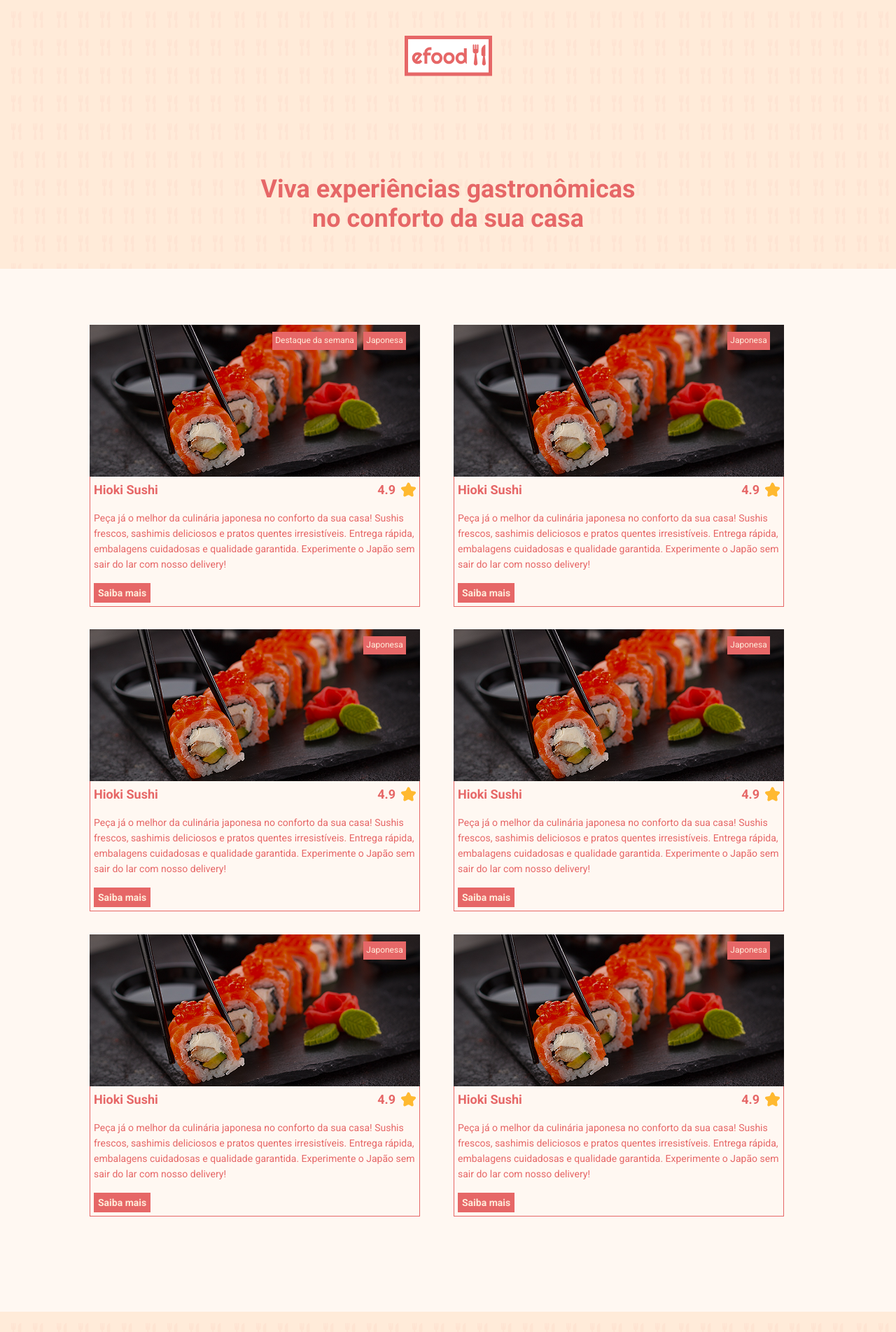
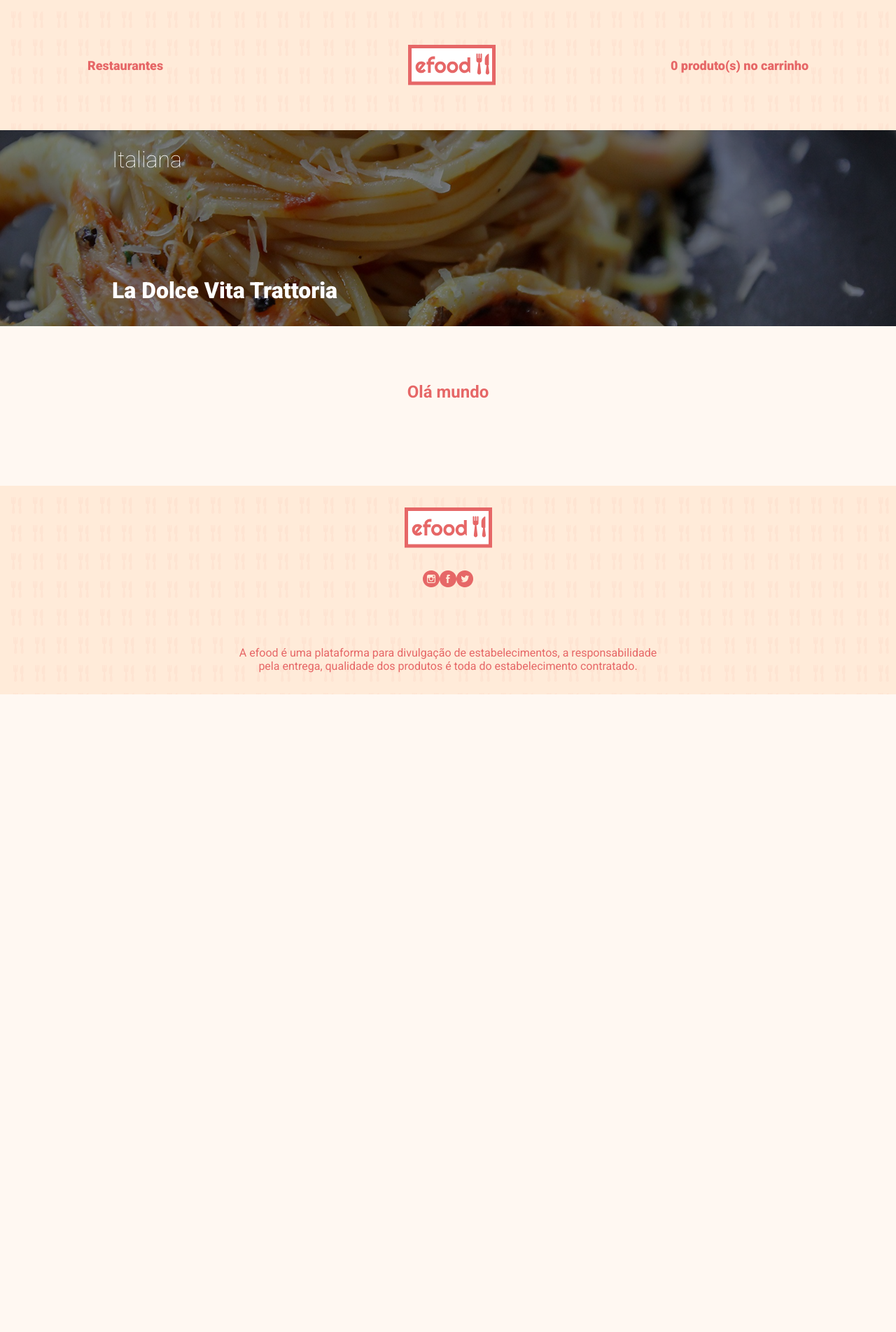
Before and after one commit to ThiagoBdev/Efood, a React (Create React App) app: page /perfil in a window 1280 px wide. Shown: the top 1903 px of the page at 70% size. After the commit the page ends 992 px from the top, so only its background shows below. Built offline with nearby package versions, Linux system fonts and the light colour scheme.

Commit message:
criando a nova pagina 'Perfil'

```diff
--- a/src/App.tsx
+++ b/src/App.tsx
@@ -1,18 +1,44 @@
+import { BrowserRouter as Router, Routes, Route } from "react-router-dom";
 import Header from "./components/Header";
 import ListadeRestaurantes from "./components/Cardapio";
 import { GlobalCss, Container } from "./styles";
 import Footer from "./components/Footer";
+import Perfil from "./components/Cardapio_Perfil";
+import NovoHeader from "./components/Header_Perfil";
+import Banner from "./components/Banner";
 
 function App() {
   return (
+    <Router>
+      <GlobalCss />
+      <Routes>
+        <Route
+          path="/"
+          element={
             <>
-      <GlobalCss />
               <Header />
               <Container>
                 <ListadeRestaurantes />
               </Container>
               <Footer />
             </>
+          }
+        />
+        <Route
+          path="/perfil"
+          element={
+            <>
+              <NovoHeader />
+              <Banner />
+              <Container>
+                <Perfil />
+              </Container>
+              <Footer />
+            </>
+          }
+        />
+      </Routes>
+    </Router>
   );
 }
 
--- /dev/null
+++ b/src/components/Banner/index.tsx
@@ -0,0 +1,10 @@
+import { Categoria, Container, NomeLoja } from "./styles"
+
+const Banner = () => (
+    <Container>
+        <Categoria>Italiana</Categoria>
+        <NomeLoja>La Dolce Vita Trattoria</NomeLoja>
+    </Container>
+)
+
+export default Banner
--- /dev/null
+++ b/src/components/Banner/styles.ts
@@ -0,0 +1,32 @@
+import styled from "styled-components";
+import massa from "../../assets/images/massa2.png"
+import { cores } from "../../styles";
+
+export const Container = styled.div`
+    display: flex;
+    flex-direction: column;
+    justify-content: space-between;
+    background-image: linear-gradient(rgba(0, 0, 0, 0.5), rgba(0, 0, 0, 0.5)), url(${massa});
+    background-size: cover;
+    background-repeat: no-repeat;
+    width: 100%;
+    height: 280px;
+`
+
+export const Categoria = styled.h3`
+    color: ${cores.brancofundo};
+    font-weight: 100;
+    font-size: 32px;
+    line-height: 37px;
+    margin-top: 24px;
+    margin-left: 160px;
+`
+
+export const NomeLoja = styled.h2`
+    color: ${cores.brancofundo};
+    font-weight: 900;
+    font-size: 32px;
+    line-height: 37px;
+    margin-bottom: 32px;
+    margin-left: 160px;
+`
--- /dev/null
+++ b/src/components/Button/index.tsx
@@ -0,0 +1,28 @@
+import { ButtonContainer, ButtonLink } from "./styles"
+
+type Props = {
+    type: "button" | "link"
+    title: string
+    to?: string
+    onClick?: () => void
+    children: string
+}
+
+
+const Button = ({type,title,to,onClick,children}: Props) => {
+    if (type === "button") {
+        return(
+            <ButtonContainer type="button" title={title} onClick={onClick}>
+                {children}
+            </ButtonContainer>
+        )
+    }
+
+    return(
+        <ButtonLink to={to as string} title={title}>
+            {children}
+        </ButtonLink>
+    )
+}
+
+export default Button
--- /dev/null
+++ b/src/components/Button/styles.ts
@@ -0,0 +1,27 @@
+import styled from "styled-components";
+import { cores } from "../../styles";
+import { Link } from "react-router-dom";
+
+export const ButtonContainer = styled.button`
+    background-color: ${cores.rosa};
+    color: ${cores.rosaletras};
+    font-size: 14px;
+    font-weight: 700;
+    line-height: 16px;
+    border: none;
+    cursor: pointer;
+    text-align: center;
+    padding: 6px;
+`
+
+export const ButtonLink = styled(Link)`
+    background-color: ${cores.rosa};
+    color: ${cores.rosaletras};
+    font-size: 14px;
+    font-weight: 700;
+    line-height: 16px;
+    border: none;
+    cursor: pointer;
+    text-align: center;
+    padding: 6px;
+`
--- a/src/components/Cardapio/index.tsx
+++ b/src/components/Cardapio/index.tsx
@@ -1,6 +1,7 @@
 import * as S from "./styles"
 import imagem from "../../assets/images/sushi.png"
 import estrela from "../../assets/images/estrelaAmarela.png"
+import Button from "../Button"
 
 
 const ListadeRestaurantes = () => (
@@ -24,112 +25,7 @@ const ListadeRestaurantes = () => (
                 frescos, sashimis deliciosos e pratos quentes irresistíveis. Entrega
                 rápida, embalagens cuidadosas e qualidade garantida.
                 Experimente o Japão sem sair do lar com nosso delivery!</S.Descricao>
-                <S.Botao>Saiba mais</S.Botao>
-            </S.Sub_Container>
-        </S.Card>
-        <S.Card>
-            <S.Imagem style={{ backgroundImage: `url(${imagem})` }}>
-                <S.MiniCard>Japonesa</S.MiniCard>
-            </S.Imagem>
-            <S.Sub_Container>
-                <S.MiniContainer>
-                    <div>
-                        <S.Titulo>Hioki Sushi</S.Titulo>
-                    </div>
-                    <S.MiniDiv>
-                        <S.Nota>4.9</S.Nota>
-                        <S.Imagemestrela src={estrela} alt="estrela"></S.Imagemestrela>
-                    </S.MiniDiv>
-                </S.MiniContainer>
-                <S.Descricao>Peça já o melhor da culinária japonesa no conforto da sua casa! Sushis
-                frescos, sashimis deliciosos e pratos quentes irresistíveis. Entrega
-                rápida, embalagens cuidadosas e qualidade garantida.
-                Experimente o Japão sem sair do lar com nosso delivery!</S.Descricao>
-                <S.Botao>Saiba mais</S.Botao>
-            </S.Sub_Container>
-        </S.Card>
-        <S.Card>
-            <S.Imagem style={{ backgroundImage: `url(${imagem})` }}>
-                <S.MiniCard>Japonesa</S.MiniCard>
-            </S.Imagem>
-            <S.Sub_Container>
-                <S.MiniContainer>
-                    <div>
-                        <S.Titulo>Hioki Sushi</S.Titulo>
-                    </div>
-                    <S.MiniDiv>
-                        <S.Nota>4.9</S.Nota>
-                        <S.Imagemestrela src={estrela} alt="estrela"></S.Imagemestrela>
-                    </S.MiniDiv>
-                </S.MiniContainer>
-                <S.Descricao>Peça já o melhor da culinária japonesa no conforto da sua casa! Sushis
-                frescos, sashimis deliciosos e pratos quentes irresistíveis. Entrega
-                rápida, embalagens cuidadosas e qualidade garantida.
-                Experimente o Japão sem sair do lar com nosso delivery!</S.Descricao>
-                <S.Botao>Saiba mais</S.Botao>
-            </S.Sub_Container>
-        </S.Card>
-        <S.Card>
-            <S.Imagem style={{ backgroundImage: `url(${imagem})` }}>
-                <S.MiniCard>Japonesa</S.MiniCard>
-            </S.Imagem>
-            <S.Sub_Container>
-                <S.MiniContainer>
-                    <div>
-                        <S.Titulo>Hioki Sushi</S.Titulo>
-                    </div>
-                    <S.MiniDiv>
-                        <S.Nota>4.9</S.Nota>
-                        <S.Imagemestrela src={estrela} alt="estrela"></S.Imagemestrela>
-                    </S.MiniDiv>
-                </S.MiniContainer>
-                <S.Descricao>Peça já o melhor da culinária japonesa no conforto da sua casa! Sushis
-                frescos, sashimis deliciosos e pratos quentes irresistíveis. Entrega
-                rápida, embalagens cuidadosas e qualidade garantida.
-                Experimente o Japão sem sair do lar com nosso delivery!</S.Descricao>
-                <S.Botao>Saiba mais</S.Botao>
-            </S.Sub_Container>
-        </S.Card>
-        <S.Card>
-            <S.Imagem style={{ backgroundImage: `url(${imagem})` }}>
-                <S.MiniCard>Japonesa</S.MiniCard>
-            </S.Imagem>
-            <S.Sub_Container>
-                <S.MiniContainer>
-                    <div>
-                        <S.Titulo>Hioki Sushi</S.Titulo>
-                    </div>
-                    <S.MiniDiv>
-                        <S.Nota>4.9</S.Nota>
-                        <S.Imagemestrela src={estrela} alt="estrela"></S.Imagemestrela>
-                    </S.MiniDiv>
-                </S.MiniContainer>
-                <S.Descricao>Peça já o melhor da culinária japonesa no conforto da sua casa! Sushis
-                frescos, sashimis deliciosos e pratos quentes irresistíveis. Entrega
-                rápida, embalagens cuidadosas e qualidade garantida.
-                Experimente o Japão sem sair do lar com nosso delivery!</S.Descricao>
-                <S.Botao>Saiba mais</S.Botao>
-            </S.Sub_Container>
-        </S.Card>
-        <S.Card>
-            <S.Imagem style={{ backgroundImage: `url(${imagem})` }}>
-                <S.MiniCard>Japonesa</S.MiniCard>
-            </S.Imagem>
-            <S.Sub_Container>
-                <S.MiniContainer>
-                    <div>
-                        <S.Titulo>Hioki Sushi</S.Titulo>
-                    </div>
-                    <S.MiniDiv>
-                        <S.Nota>4.9</S.Nota>
-                        <S.Imagemestrela src={estrela} alt="estrela"></S.Imagemestrela>
-                    </S.MiniDiv>
-                </S.MiniContainer>
-                <S.Descricao>Peça já o melhor da culinária japonesa no conforto da sua casa! Sushis
-                frescos, sashimis deliciosos e pratos quentes irresistíveis. Entrega
-                rápida, embalagens cuidadosas e qualidade garantida.
-                Experimente o Japão sem sair do lar com nosso delivery!</S.Descricao>
-                <S.Botao>Saiba mais</S.Botao>
+                <Button type="link" to="/Perfil" title="Clique para ver o cardapio">Saiba mais</Button>
             </S.Sub_Container>
         </S.Card>
     </S.Container>
--- a/src/components/Cardapio/styles.ts
+++ b/src/components/Cardapio/styles.ts
@@ -90,18 +90,6 @@ export const Descricao = styled.p`
     padding-bottom: 16px;
 `
 
-export const Botao = styled.button`
-    background-color: ${cores.rosa};
-    color: ${cores.rosaletras};
-    font-size: 14px;
-    font-weight: 700;
-    line-height: 16px;
-    border: none;
-    cursor: pointer;
-    text-align: center;
-    padding: 6px;
-`
-
 export const Nota = styled.span`
     height: 21px;
     padding-right: 8px;
--- /dev/null
+++ b/src/components/Cardapio_Perfil/index.tsx
@@ -0,0 +1,7 @@
+const ListagemCardapio = () => {
+    return(
+        <h2>Olá mundo</h2>
+    )
+}
+
+export default ListagemCardapio
--- /dev/null
+++ b/src/components/Header_Perfil/index.tsx
@@ -0,0 +1,12 @@
+import logo from "../../assets/images/fundoheader.svg"
+import { Container, Imagem, LinkCarrinho, Paragrafo } from "./styles"
+
+const Header_Perfil = () => (
+    <Container>
+        <Paragrafo>Restaurantes</Paragrafo>
+        <Imagem src={logo} alt="" />
+        <LinkCarrinho href="#">0 produto(s) no carrinho</LinkCarrinho>
+    </Container>
+)
+
+export default Header_Perfil
--- /dev/null
+++ b/src/components/Header_Perfil/styles.ts
@@ -0,0 +1,33 @@
+import styled from "styled-components";
+import fundo from "../../assets/images/logoinicio.svg"
+import { cores } from "../../styles";
+
+export const Container = styled.header`
+    display: flex;
+    align-items: center;
+    justify-content: space-around;
+    background-image: url(${fundo});
+    width: 100%;
+    height: 186px;
+
+`
+
+export const Paragrafo = styled.p`
+    font-weight: 900;
+    font-size: 18px;
+    line-height: 21px;
+    align: center;
+`
+
+export const Imagem = styled.img`
+    margin-left: 100px;
+`
+
+export const LinkCarrinho = styled.a`
+    color: ${cores.rosa};
+    font-weight: 900;
+    font-size: 18px;
+    line-height: 21px;
+    align: center;
+    text-decoration: none;
+`
```
Also changed, not shown: src/assets/images/massa2.png (added). Lines whose indentation alone changed are shown as unchanged.
